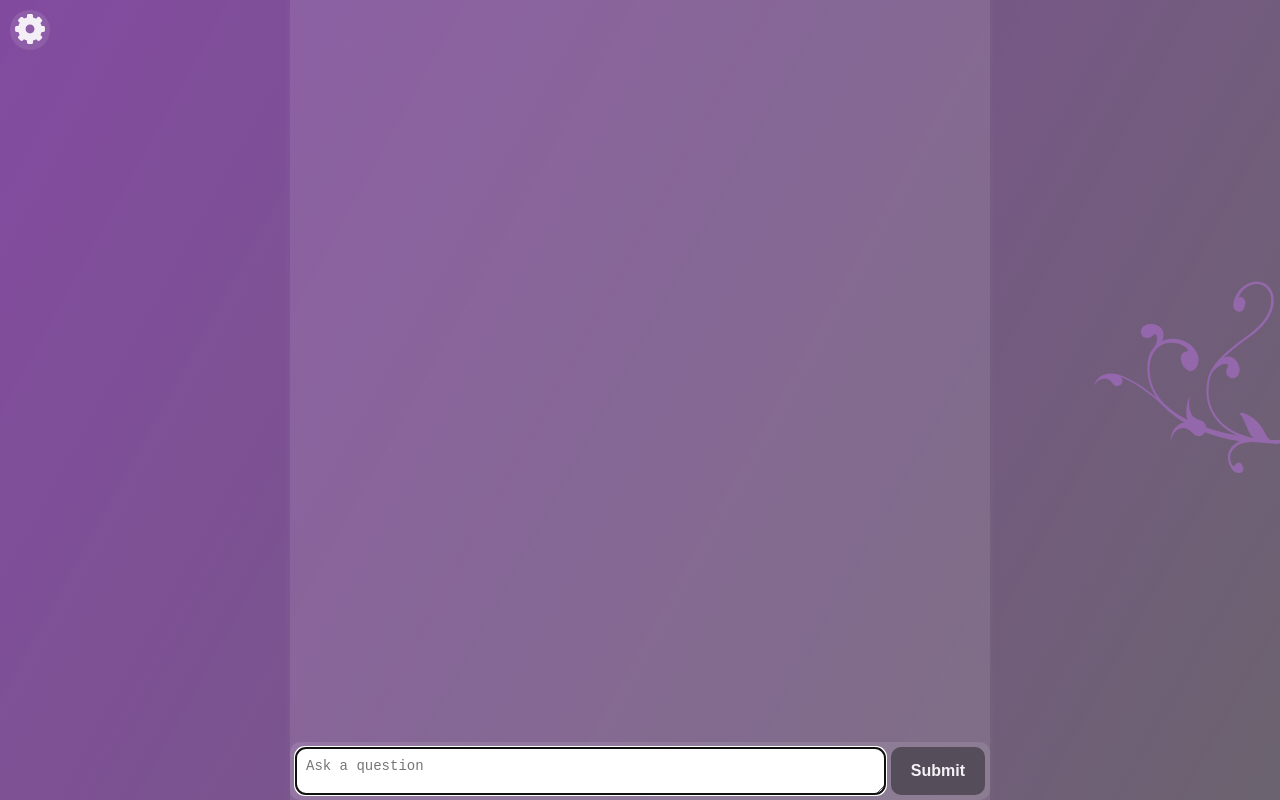
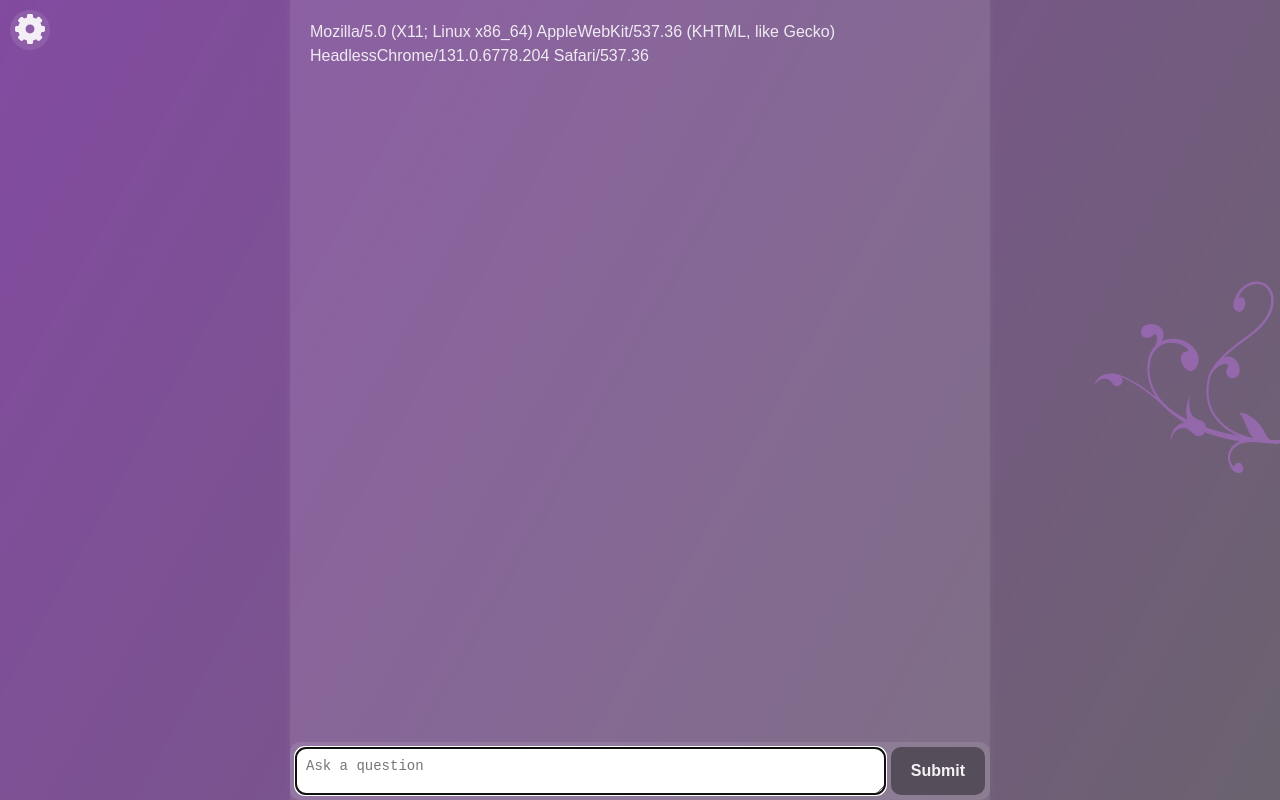
Before and after one commit to jamiesauve/sage, a React (Vite) app: page / in a window 1280 px wide. Built offline with nearby package versions, Linux system fonts and the light colour scheme.

Commit message:
Add code to show the user agent, for testing

```diff
--- a/src/components/input-area.css
+++ b/src/components/input-area.css
@@ -16,7 +16,7 @@
 
 .isSafariOniOS {
   /* Safari on iOS obscures the bottom 80px or so of the app */
-  margin-bottom: 80px;
+  margin-bottom: 77px;
 }
 
 textarea {
--- a/src/components/message-feed.tsx
+++ b/src/components/message-feed.tsx
@@ -28,7 +28,13 @@ export const MessageFeed: FC<{messages: MessageInfo[] }> = ({ messages }) => {
               </div>
             ))
           }
+
+          {window.navigator.userAgent}
         </div>
       </div>
   )
 }
+
+// in tauri-mac: Mozilla/5.0 (Macintosh; Intel Mac OS X 10_15_7) AppleWebKit/605.1.15 (KHTML, like Gecko)
+// in Brave browser on Mac, mobile devtools: Mozilla/5.0 (Linux; Android 6.0; Nexus 5 Build/MRA58N) AppleWebKit/537.36 (KHTML, like Gecko) Chrome/112.0.0.0 Mobile Safari/537.36
+// in Brave browser on Mac: Mozilla/5.0 (Macintosh; Intel Mac OS X 10_15_7) AppleWebKit/537.36 (KHTML, like Gecko) Chrome/112.0.0.0 Safari/537.36
```
